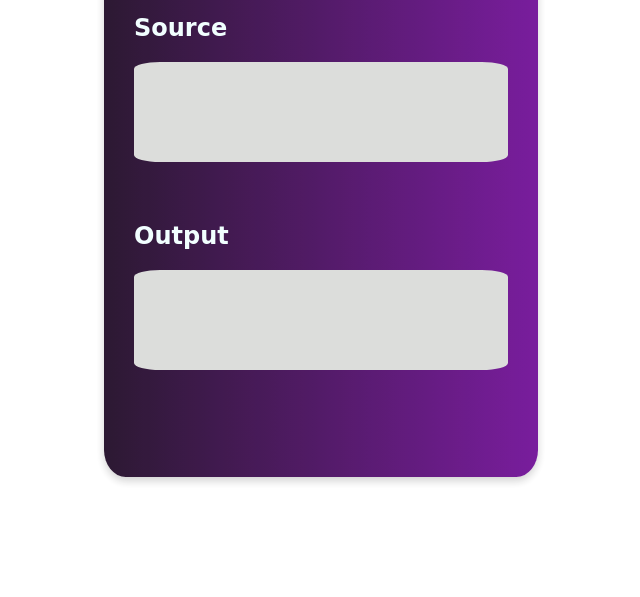
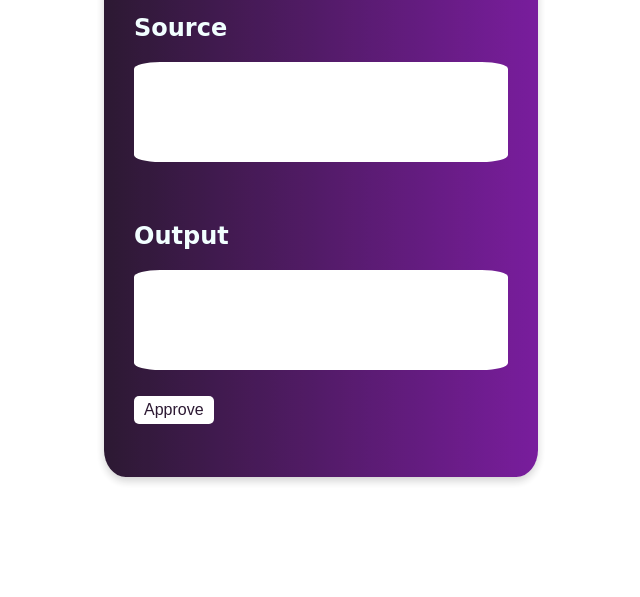
Before and after one commit to hoangphan2504/tool-ext-uit, a browser extension: page index.html in a window 1280 px wide. Shown: the part 203-800 px from the top of the page, without its empty margins (408-1048 px from the left). Drawn offline with Linux system fonts and the light colour scheme.

Commit message:
Add files via upload

```diff
--- a/index.html
+++ b/index.html
@@ -1,9 +1,9 @@
 <!DOCTYPE html>
 <html>
-    <head><link rel = "loading" type="text/css" href="loader.css"></head>
   <head>
     <title>Source and Output Box</title>
     <style>
+
       body {
         background-image: url("img_back.jpg");
       }
@@ -19,7 +19,7 @@
         padding: 20px;
         box-shadow: 0 4px 8px 0 rgba(0, 0, 0, 0.2);
         background: rgb(22,1,29);
-background: linear-gradient(90deg, rgba(22,1,29,1) 0%, rgba(107,5,147,1) 100%);
+        background: linear-gradient(90deg, rgba(22,1,29,1) 0%, rgba(107,5,147,1) 100%);
         flex-wrap: wrap;
         justify-content: space-between;
         border-radius: 5%;
@@ -65,7 +65,7 @@ background: linear-gradient(90deg, rgba(22,1,29,1) 0%, rgba(107,5,147,1) 100%);
         padding: 10px;
         box-sizing:border-box;
 
-        background-color:rgb(217, 218, 215);
+        background-color: white;
         font-size: 19px;
         font-family: Cambria, Cochin, Georgia, Times, 'Times New Roman', serif;
         border-radius: 7%;
@@ -73,12 +73,12 @@ background: linear-gradient(90deg, rgba(22,1,29,1) 0%, rgba(107,5,147,1) 100%);
 
       .box-header {
         position:sticky;
-        flex-basis:48% ;
+
         /*background: rgb(2,0,36);
         background: linear-gradient(90deg, rgba(2,0,36,1) 0%, rgba(22,0,29,1) 35%, rgba(0,212,255,1) 100%);
         */
         color : white;
-        font-family: 'Courier New', Courier, monospace;
+
         font-size:x-large;
       }
       .output-container {
@@ -94,11 +94,26 @@ background: linear-gradient(90deg, rgba(22,1,29,1) 0%, rgba(107,5,147,1) 100%);
         padding: 10px;
         box-sizing: border-box;
         resize: none;
-        background-color:rgb(217, 218, 215);
+        background-color: white;
         font-size: 19px;
         border-radius: 7%;
         font-family: Cambria, Cochin, Georgia, Times, 'Times New Roman', serif;
+
       }
+      .approve-button {
+      background-color: white;
+      color: rgb(22,1,29);
+        color: linear-gradient(90deg, rgba(22,1,29,1) 0%, rgba(107,5,147,1) 100%);
+      padding: 5px 10px;
+
+      border: none;
+      border-radius: 5px;
+      cursor: pointer;
+      font-size: 16px;
+      margin-top: 10px;
+      position:absolute;
+
+    }
     </style>
 
   </head>
@@ -107,7 +122,7 @@ background: linear-gradient(90deg, rgba(22,1,29,1) 0%, rgba(107,5,147,1) 100%);
 
     <div class="box">
         <div class="box-header" >
-            <div class = "title"> UIT EXTENSION </div>
+            <div class = "title"> <span>UIT EXTENSION</span>  </div>
     </div>
         <div class="source">
         <h2>Source</h2>
@@ -123,6 +138,8 @@ background: linear-gradient(90deg, rgba(22,1,29,1) 0%, rgba(107,5,147,1) 100%);
 
         </div>
         <div><p id="output-textarea"></p></div>
+        <button class="approve-button">Approve</button>
+
       </div>
     </div>
 
```
Also changed, not shown: loader.html (+1 -1 lines).
